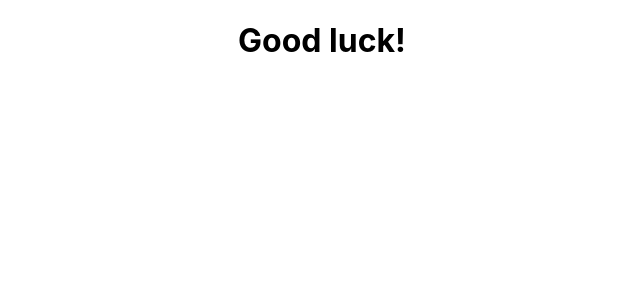
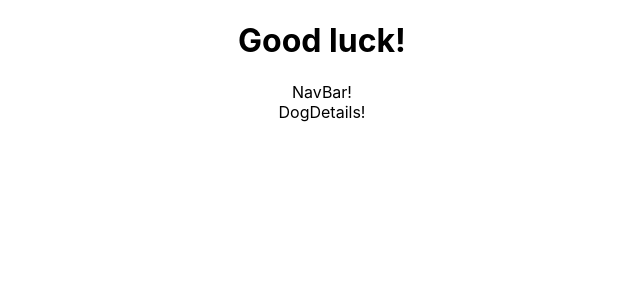
Before and after one commit to jcbluemel/react-dog-finder, a React (Create React App) app: page /dogs/duke in a window 1280 px wide. Shown: the top 300 px of the page, without its empty margins (318-958 px from the left). Built offline with nearby package versions, Linux system fonts and the light colour scheme.

Commit message:
added browser router to app

```diff
--- a/src/App.js
+++ b/src/App.js
@@ -1,4 +1,4 @@
-import {React, useState} from 'react';
+import { React, useState } from 'react';
 import axios from 'axios';
 
 import { BrowserRouter, Route, Routes, Navigate } from "react-router-dom";
@@ -16,23 +16,36 @@ import './App.css';
  * - dogs: possible array of [ { dog }, ... ]
  *
  * App -> { NavBar, Routes }
- * TODO: Potentially update breadcrumbs
  */
+
 function App() {
+  const [dogs, setDogs] = useState(false);
+  // console.log("DOGS", dogs);
 
-  // TODO: Define State as an empty array
+  async function getDogs() {
+    // console.log("getdogs?")
+    // TODO: Make an axios Call
+    // Update The State with Axios Call
+    setDogs(d => 42);
+  }
 
-
-  // TODO: CRRAZY JOEL INSPIRED FUNCTION CALL IN RETURN!?!?!
-  // if the state of the array is empty {
-      // Make an axios Call
-      // Update The State with Axios Call
-  // }
+  if (!dogs) getDogs();
 
   return (
     <div className="App">
       {/* TODO: */}
       <h1>Good luck!</h1>
+      {dogs
+        ? <BrowserRouter>
+            <NavBar dogs={dogs} />
+            <Routes>
+              <Route element={<DogList dogs={dogs} />} path="/dogs" />
+              <Route element={<DogDetails dogs={dogs}/>} path="/dogs/:name" />
+              <Route element={<Navigate to="/dogs" />} path="*" />
+            </Routes>
+          </BrowserRouter>
+        : "Loading Dogs..."
+      }
     </div>
   );
 }
```
Also changed, not shown: src/DogDetails.js (+4 -3 lines).
